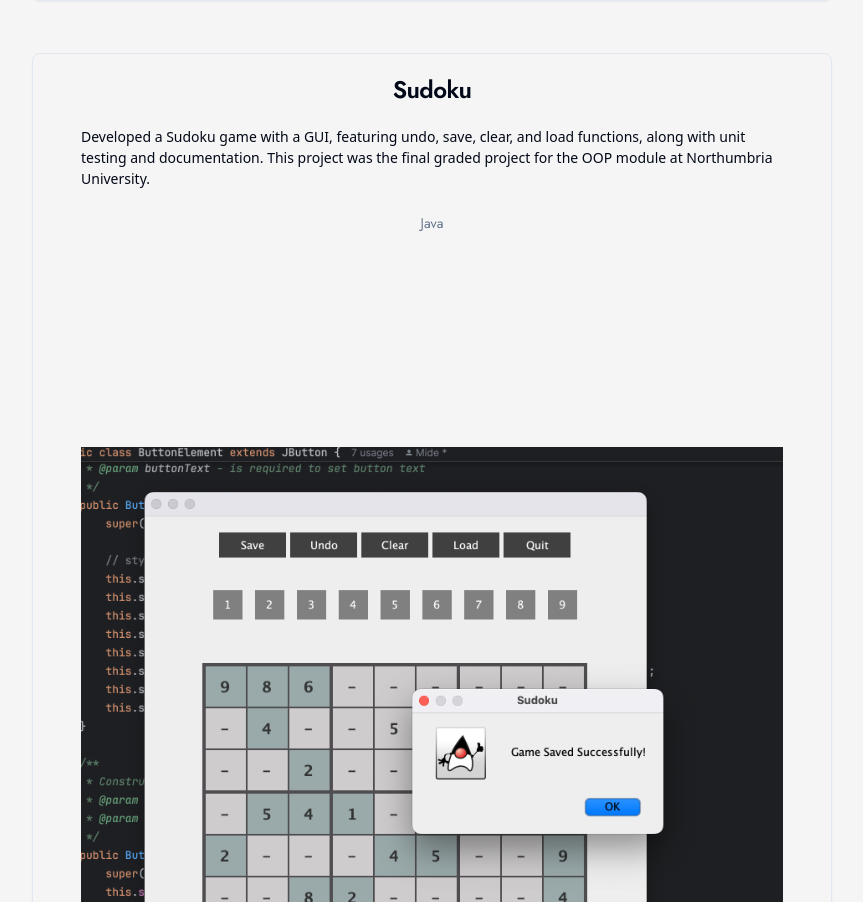
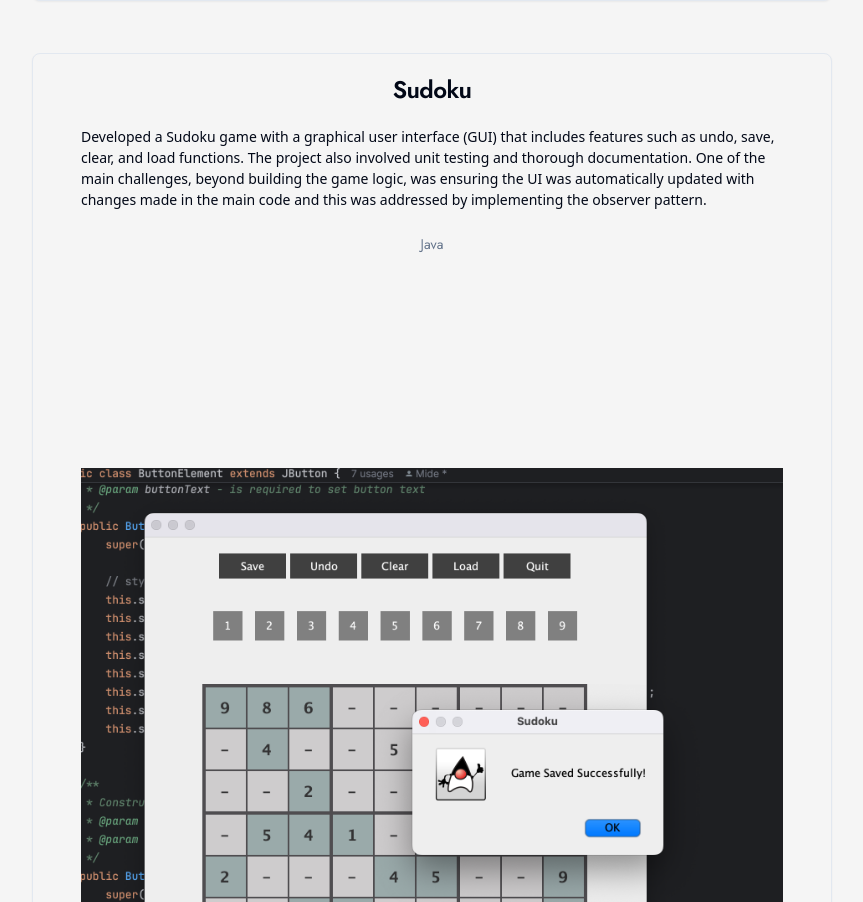
Before and after one commit to mide-dev/portfolio, a React (Vite) app: page / in a window 1280 px wide. Shown: the part 2370-3272 px from the top of the page, without its empty margins (208-1071 px from the left). Built offline with nearby package versions, Linux system fonts and the light colour scheme; a web font is replaced by a local one.

Commit message:
update sudoku desc

```diff
--- a/src/constants.ts
+++ b/src/constants.ts
@@ -89,7 +89,7 @@ export const projects = [
   {
     title: "Sudoku",
     technology: "Java",
-    desc: "Developed a Sudoku game with a GUI, featuring undo, save, clear, and load functions, along with unit testing and documentation. This project was the final graded project for the OOP module at Northumbria University.",
+    desc: "Developed a Sudoku game with a graphical user interface (GUI) that includes features such as undo, save, clear, and load functions. The project also involved unit testing and thorough documentation. One of the main challenges, beyond building the game logic, was ensuring the UI was automatically updated with changes made in the main code and this was addressed by implementing the observer pattern.",
     website: "https://github.com/mide-dev/Sudoku",
     liveDemo: "",
     github: "https://github.com/mide-dev/Sudoku",
```
